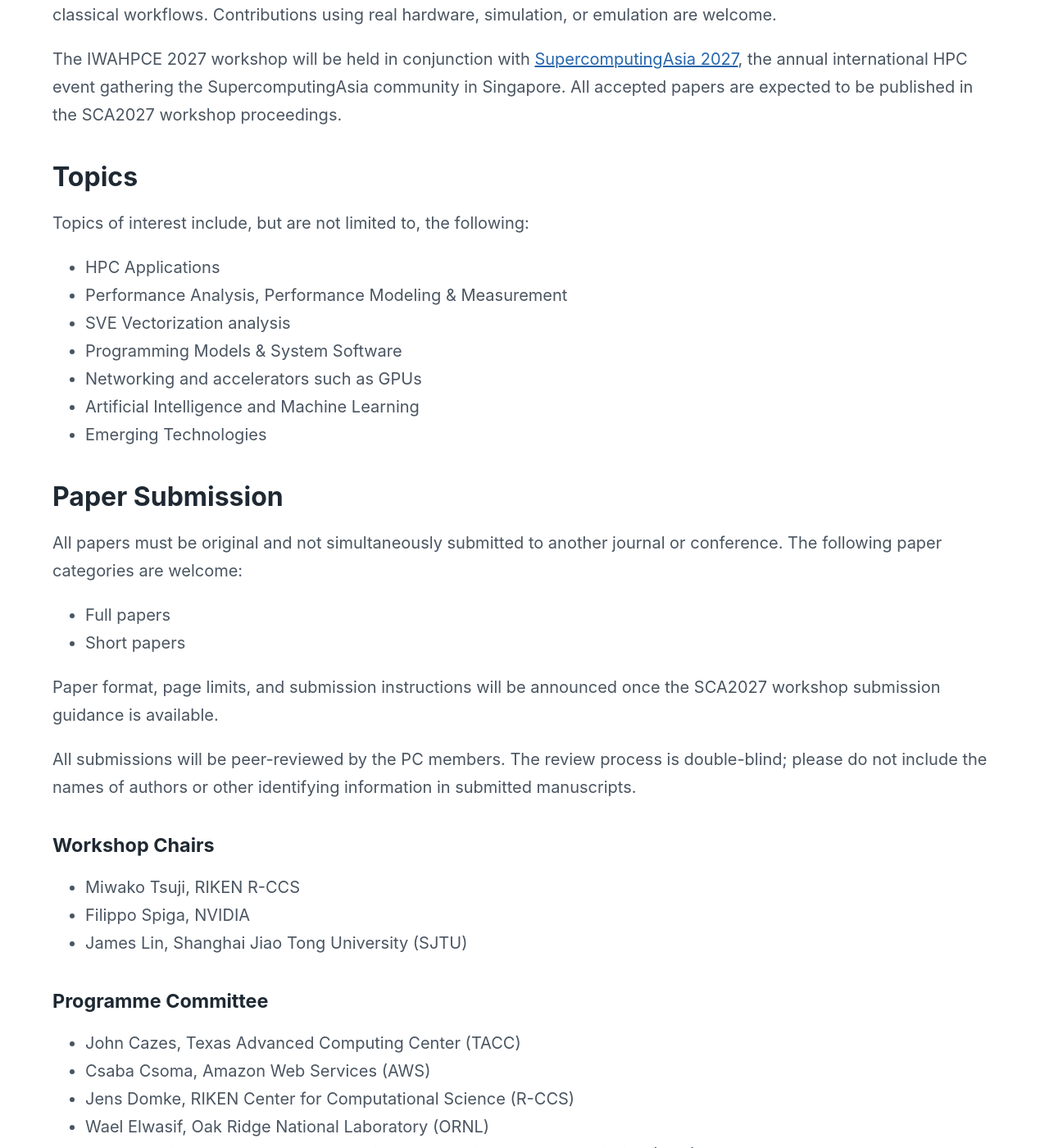
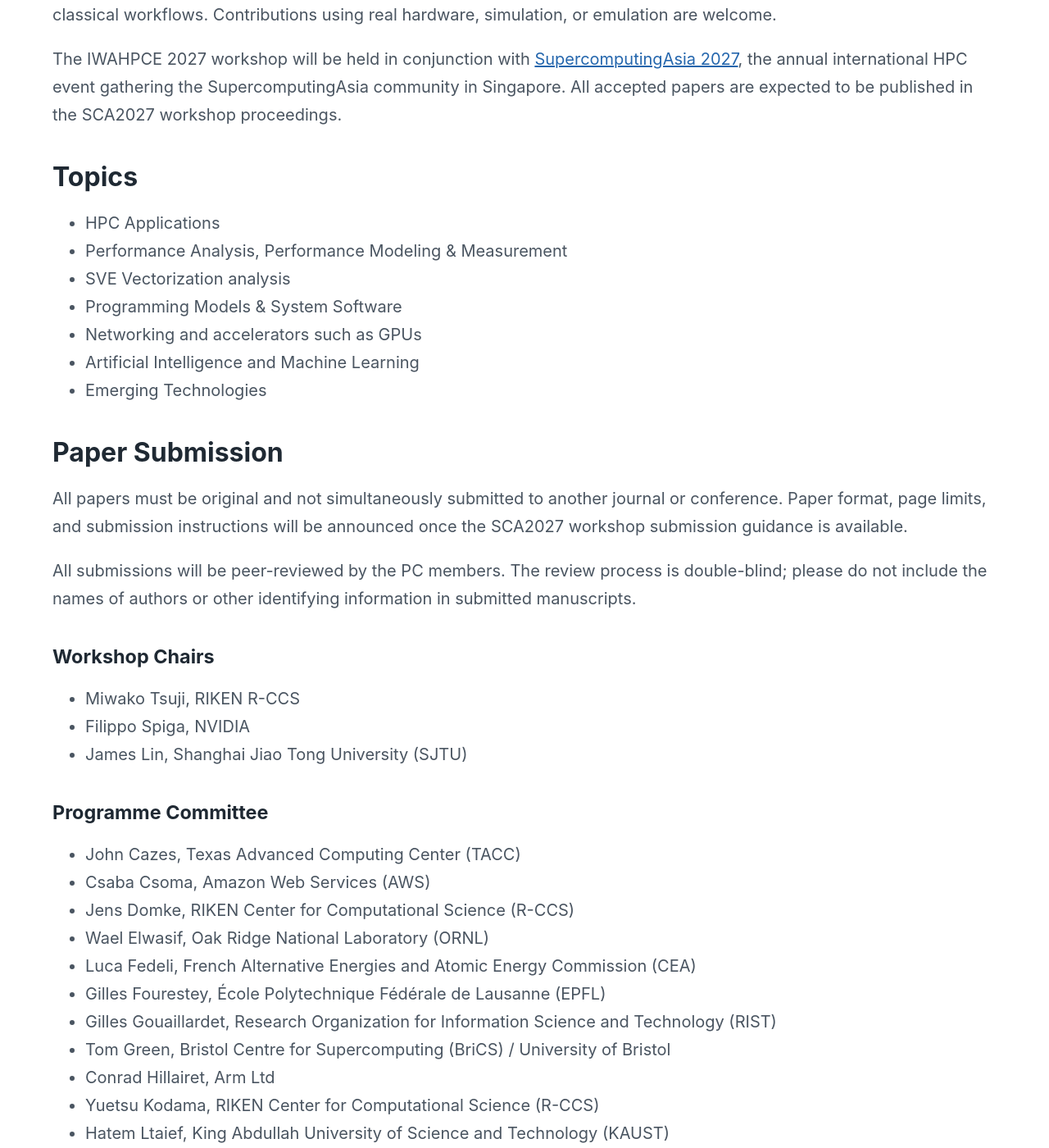
Before and after one commit to IWAHPCE/iwahpce.github.io, a Jekyll site: the page built from index.md, in a window 1280 px wide and 1400 px high, scrolled down 1584 px. Shown: the whole window at 82% size. Built offline with Jekyll 4.4.1, drawn with Linux system fonts in a browser that asks for light colours.

Commit message:
Refine topics and submission sections

```diff
--- a/index.md
+++ b/index.md
@@ -33,8 +33,6 @@ The IWAHPCE 2027 workshop will be held in conjunction with [SupercomputingAsia 2
 
 ## Topics
 
-Topics of interest include, but are not limited to, the following:
-
 - HPC Applications
 - Performance Analysis, Performance Modeling & Measurement
 - SVE Vectorization analysis
@@ -45,12 +43,7 @@ Topics of interest include, but are not limited to, the following:
 
 ## Paper Submission
 
-All papers must be original and not simultaneously submitted to another journal or conference. The following paper categories are welcome:
-
-- Full papers
-- Short papers
-
-Paper format, page limits, and submission instructions will be announced once the SCA2027 workshop submission guidance is available.
+All papers must be original and not simultaneously submitted to another journal or conference. Paper format, page limits, and submission instructions will be announced once the SCA2027 workshop submission guidance is available.
 
 All submissions will be peer-reviewed by the PC members. The review process is double-blind; please do not include the names of authors or other identifying information in submitted manuscripts.
 
```
